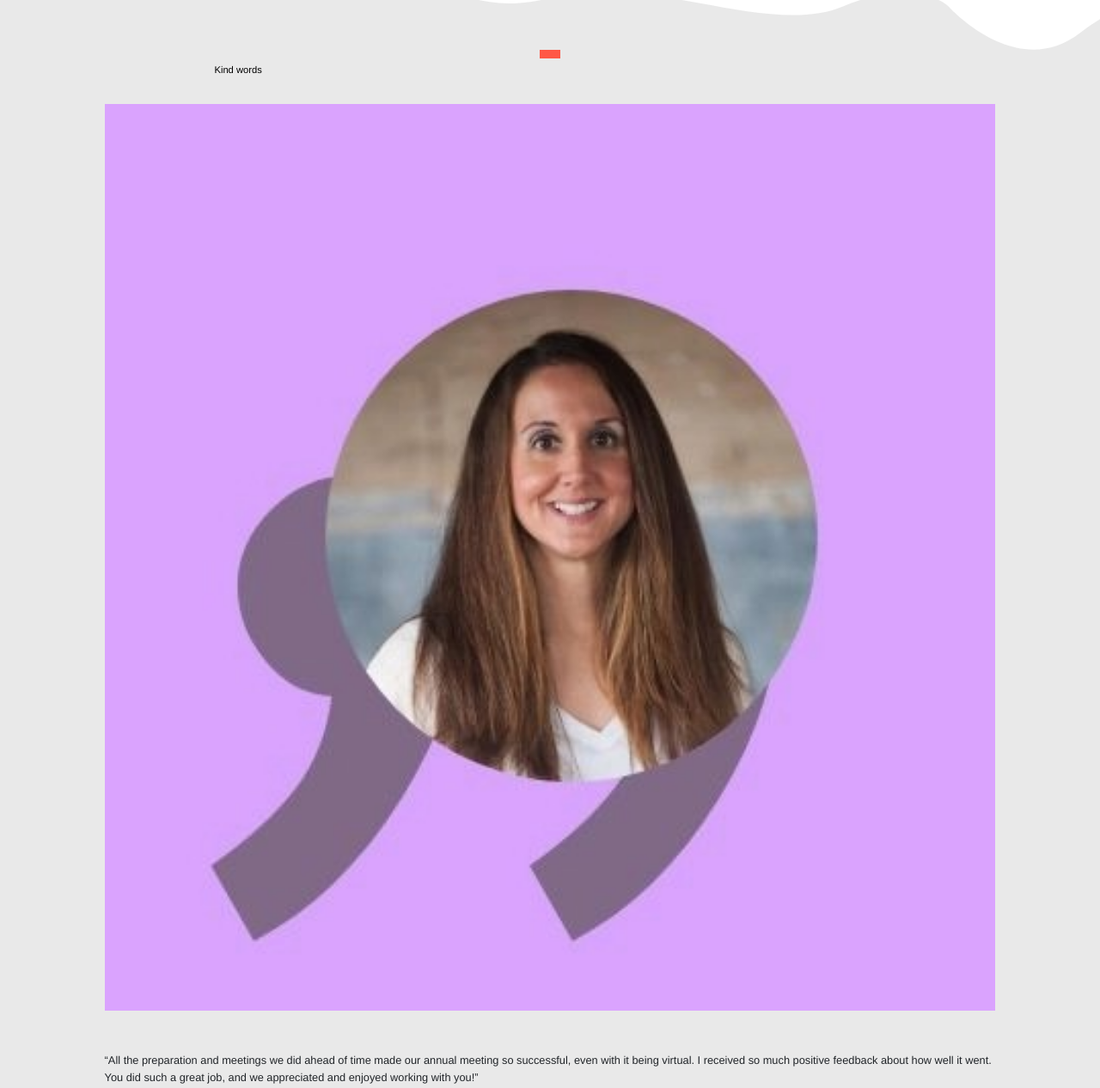
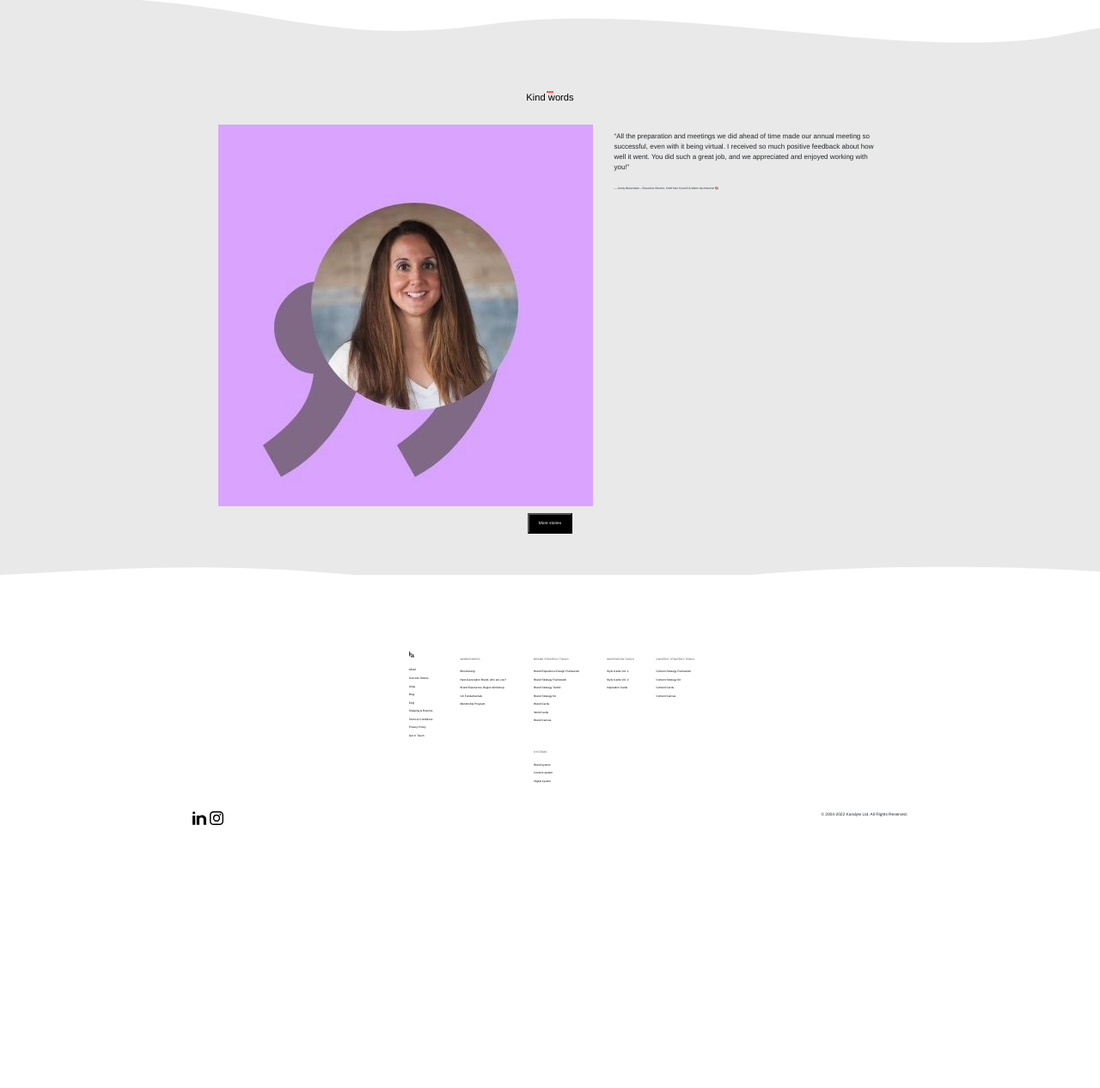
Before and after one commit to myrealstory/Homework03, a plain HTML site: page index.html in a window 1280 px wide. Shown: the part 4202-5468 px from the top of the page at 86% size. After the commit the page ends 5162 px from the top, so only its background shows below. Drawn offline with nearby package versions, Linux system fonts and the light colour scheme.

Commit message:
20220515-done
Bootstrap fucking awesome !
worktime 10hours done wed and RWD

```diff
--- a/CSS/burgerCSS.css
+++ b/CSS/burgerCSS.css
@@ -120,6 +120,7 @@ nav {
 
 #hamburger:checked ~ .menuicon span {
   background-color: rgba(0, 0, 0, 0);
+  transition: 0.1s;
 }
 
 #hamburger:checked ~ .menuicon span::before, #hamburger:checked ~ .menuicon span::after {
--- a/CSS/style.css
+++ b/CSS/style.css
@@ -557,6 +557,7 @@ body,html {
 @media screen and (min-width:768px){
     #MENTOR {
         padding-top: 3rem;
+        padding-bottom: 2rem;
     }
     .mentorbox {
         width: 90%;
@@ -603,7 +604,23 @@ body,html {
 }
 
 @media screen and (min-width: 768px) {
-
+    .wglowbg svg{
+       transform: scaleX(2);
+    }
+    .kindtitlebox h3{
+        width: 100%;
+    }
+    .kindtitlebox::before {
+        width: 0.5rem;
+        height: 0.1rem;
+        top: 1rem;
+    }
+    .kind-space {
+        width: 30%;
+    }
+    .kind-p {
+        font-size: 0.5rem;
+    }
 }
 /*_________________FOOTER____________________________*/
 
@@ -621,7 +638,14 @@ body,html {
 .flowbg svg {
     width: 100%;
 }
-
+@media screen and (min-width:768px) {
+    .flowbg svg {
+        transform: scaleX(2);
+    }
+    .flowbg {
+        top: -8.8rem;
+    }
+}
 /**_______________________________footButton_________*/
 .li-logo{
     width: 10%;
@@ -653,6 +677,31 @@ body,html {
 }
 .inst-icon {
     background-image: url(../img/social_instagram.svg);
+}
+@media screen and (min-width:768px) {
+    .button-size {
+        font-size: 0.2rem;
+        margin: 0.3rem 1rem ;
+    }
+    .footer-content {
+        font-size: 0.3rem;
+    }
+    .button-title{
+        font-size: .2rem;
+        padding: 1rem 0 0.3rem 0.7rem;
+        margin: 0 0.3rem;
+    }
+    .li-logo{
+        width: 10%;
+        margin-left: 1rem;
+    }
+    .endfoot {
+        margin: 0 auto;
+        width: 65% !important;
+    }
+    .icon-size {
+        height: 1rem;
+    }
 }
 /*_________________SETUP______________________________*/
 
--- a/index.html
+++ b/index.html
@@ -200,14 +200,20 @@
                 <div class="kindbox w-90 m0a">
                     <div class="w-90 m0a">
                         <div class="kindtitlebox pt-3 position-relative">
-                            <h3 class="h3">Kind words</h3>
+                            <h3 class="h3 ">Kind words</h3>
                         </div>
-                        <div class="kindprofile1 pt-4">
+                        <div class="d-md-flex justify-content-md-center">
+                            <div class="kindprofile1 pt-sm-4 pt-md-3">
                                 <img src="./img/testimonial.jpg" alt="">
                             </div>
-                        <p class="mt-5 kind-p">“All the preparation and meetings we did ahead of time made our annual meeting so successful, even with it being virtual. I received so much positive feedback about how well it went. You did such a great job, and we appreciated and enjoyed working with you!”</p>
+                            <div class="kind-space ml-md-4">
+                                <p class="mt-sm-5 mt-md-4 kind-p">“All the preparation and meetings we did ahead of time made our annual meeting so successful, even with it being virtual. I received so much positive feedback about how well it went. You did such a great job, and we appreciated and enjoyed working with you!”</p>
                                 <p class="prod-title2">— Jenny Bessonette – Executive Director, Craft Yarn Council & Warm Up America! 🇺🇸</p>
-                        <div class="d-flex justify-content-center pt-3 mb-5"><button class="BTN2 bgblck cwht">More stories</button></div>
+                            </div>
+                        </div>
+                        <div class="d-flex justify-content-center pt-sm-3 pt-md-2 mb-5">
+                            <button class="BTN2 bgblck cwht">More stories</button>
+                        </div>
                     </div>
                 </div>
 
@@ -222,7 +228,7 @@
         </section>
     </div>
     <section id="footbutton">
-        <div class="w-90 m0a">
+        <div class="w-90 m0a d-md-flex justify-content-md-center">
             <ul>
                 <li class="li-logo">
                     <div class=" w-100">
@@ -265,6 +271,7 @@
                 <li class="button-size"><a href="#">UX Fundamentals</a></li>
                 <li class="button-size"><a href="#">Mentorship Program</a></li>
             </ul>
+            <div>
                 <ul>
                     <li class="button-title">brand strategy tools</li>
                     <li class="button-size"><a href="#">Brand Experience Design Framework</a></li>
@@ -281,6 +288,7 @@
                     <li class="button-size"><a href="#">Content system</a></li>
                     <li class="button-size"><a href="#">Digital system</a></li>
                 </ul>
+            </div>
             <ul>
                 <li class="button-title">inspiration tools</li>
                 <li class="button-size"><a href="#">Style Cards Vol. 1</a></li>
@@ -294,11 +302,13 @@
                 <li class="button-size"><a href="#">Content Cards</a></li>
                 <li class="button-size"><a href="#">Content Canvas</a></li>
             </ul>
-            <div class="d-flex pt-3">
-                <div class="icon-size in-icon mr-2 "></div>
-                <div class="icon-size inst-icon mr-2 "></div>
+        </div>
+        <div class="w-90 d-flex pt-3 justify-content-md-between endfoot">
+            <div class="d-md-flex">
+                <div class="icon-size in-icon mr-sm-2 mr-md-1"></div>
+                <div class="icon-size inst-icon mr-sm-2 "></div>
+            </div>
             <div class="footer-content">© 2004-2022 Karalyte Ltd. All Rights Reserved.</div>
-            </div>
         </div>
     </section>
 
```
Lines whose indentation alone changed are shown as unchanged.
